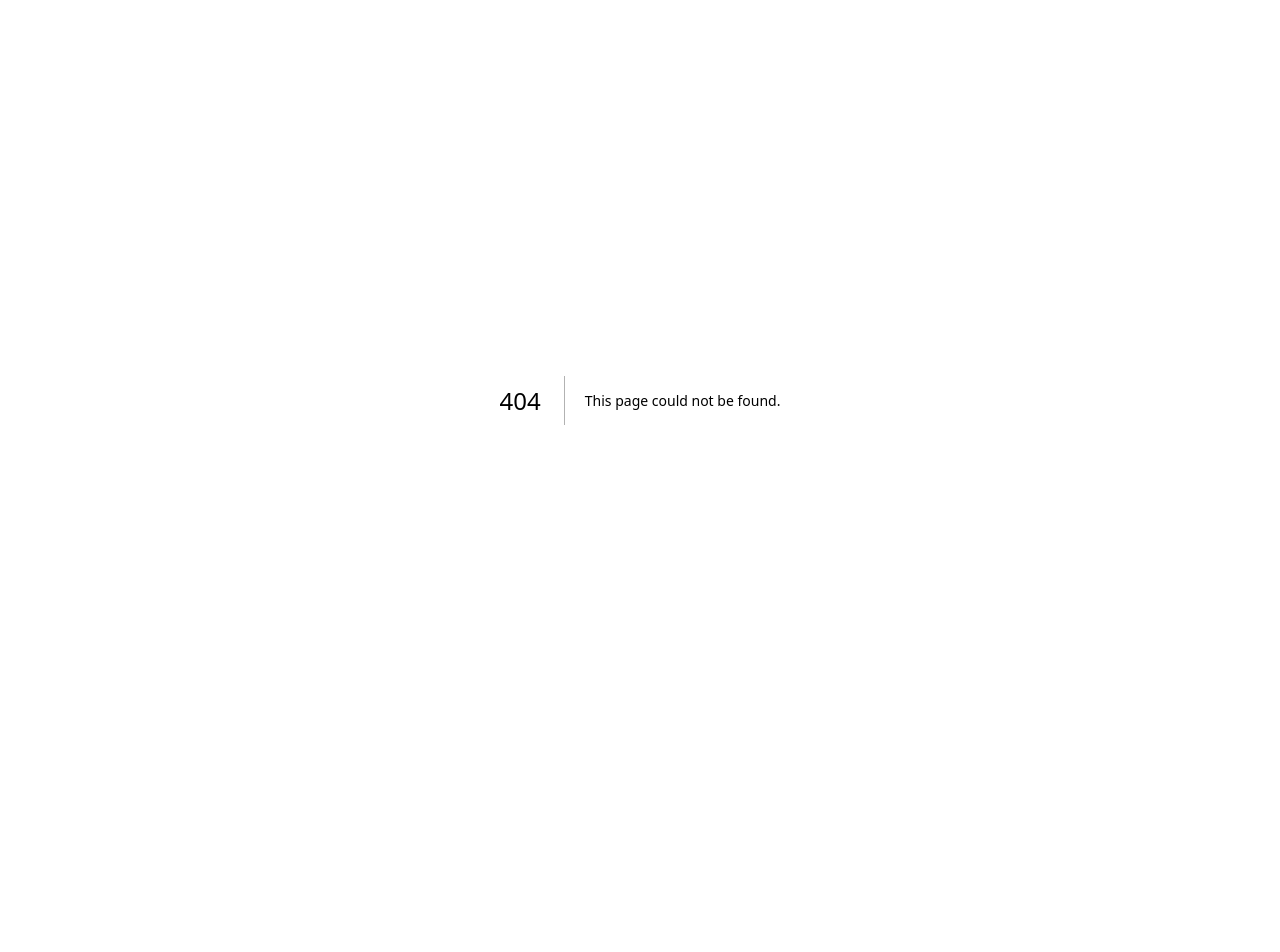
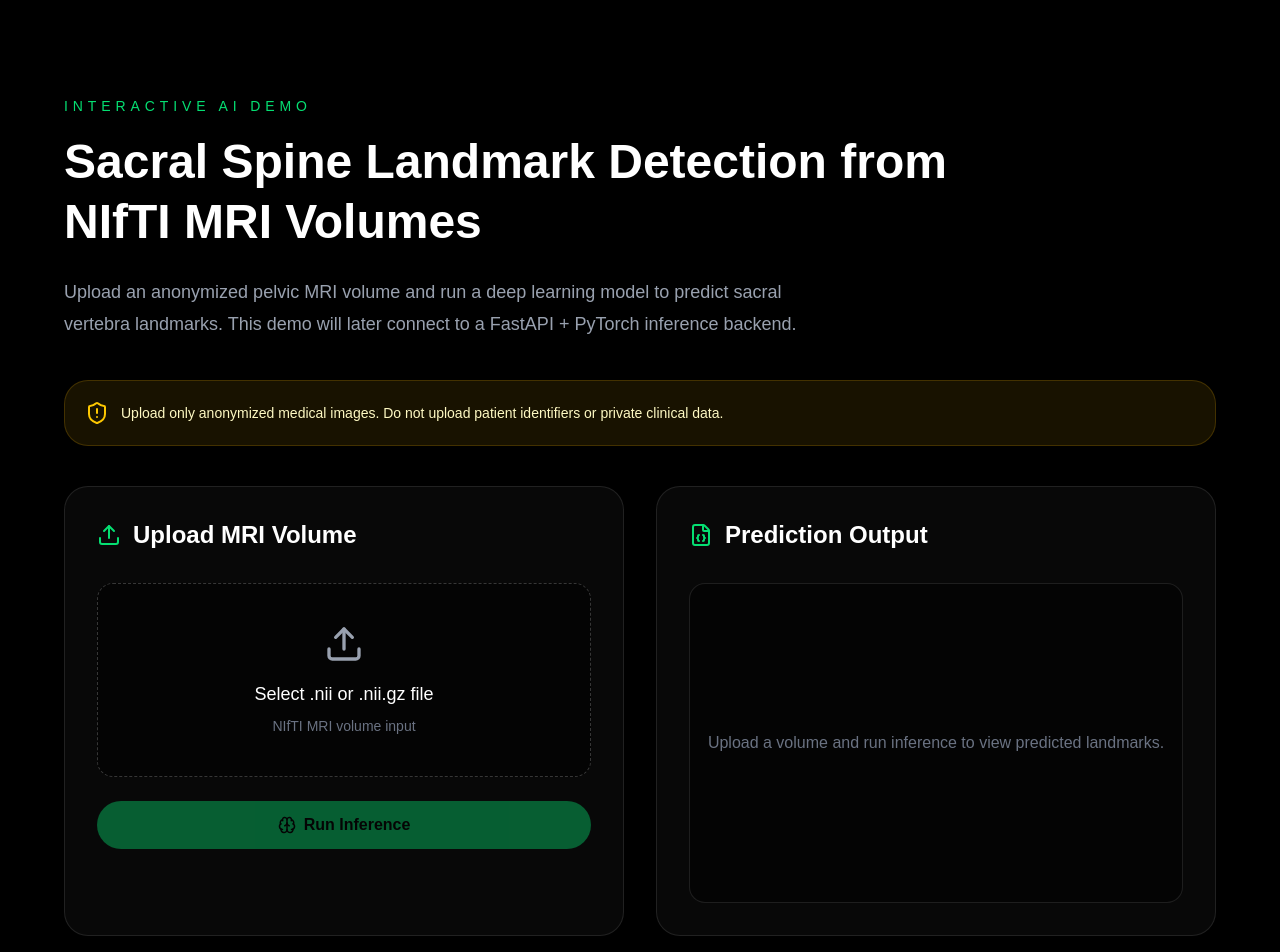
Before and after one commit to saad415/saad-ai-portfolio, a Next.js app: page /projects/spine-demo in a window 1280 px wide. Before the commit this address had no page. Shown: the top 952 px of the page. Before the commit the page ends 800 px from the top, so only its background shows below. Built offline with nearby package versions, Linux system fonts and the light colour scheme.

Commit message:
feat: add interactive spine model demo page

```diff
--- a/app/page.tsx
+++ b/app/page.tsx
@@ -2,11 +2,13 @@ import Hero from "@/components/Hero";
 import Navbar from "@/components/Navbar";
 import ProjectCard from "@/components/ProjectCard";
 import { projects } from "@/data/projects";
+import Stats from "@/components/Stats";
 
 export default function Home() {
   return (
     <main className="min-h-screen bg-black text-white">
       <Navbar />
+      <Stats />
       <Hero />
 
       <section id="about" className="mx-auto max-w-7xl px-6 py-32">
--- /dev/null
+++ b/app/projects/spine-demo/page.tsx
@@ -0,0 +1,146 @@
+"use client";
+
+import { useState } from "react";
+import { Upload, Brain, FileJson, ShieldAlert } from "lucide-react";
+
+type Landmark = {
+  label: string;
+  x: number;
+  y: number;
+  z: number;
+};
+
+const mockLandmarks: Landmark[] = [
+  { label: "S1", x: 124, y: 88, z: 41 },
+  { label: "S2", x: 126, y: 94, z: 47 },
+  { label: "S3", x: 128, y: 101, z: 53 },
+  { label: "S4", x: 129, y: 108, z: 59 },
+  { label: "S5", x: 131, y: 114, z: 64 },
+];
+
+export default function SpineDemoPage() {
+  const [fileName, setFileName] = useState<string>("");
+  const [isRunning, setIsRunning] = useState(false);
+  const [landmarks, setLandmarks] = useState<Landmark[]>([]);
+
+  const runMockInference = () => {
+    setIsRunning(true);
+
+    setTimeout(() => {
+      setLandmarks(mockLandmarks);
+      setIsRunning(false);
+    }, 1200);
+  };
+
+  return (
+    <main className="min-h-screen bg-black px-6 py-24 text-white">
+      <section className="mx-auto max-w-6xl">
+        <p className="text-sm uppercase tracking-[0.35em] text-green-400">
+          Interactive AI Demo
+        </p>
+
+        <h1 className="mt-4 max-w-4xl text-5xl font-bold leading-tight">
+          Sacral Spine Landmark Detection from NIfTI MRI Volumes
+        </h1>
+
+        <p className="mt-6 max-w-3xl text-lg leading-8 text-gray-400">
+          Upload an anonymized pelvic MRI volume and run a deep learning model to
+          predict sacral vertebra landmarks. This demo will later connect to a
+          FastAPI + PyTorch inference backend.
+        </p>
+
+        <div className="mt-10 rounded-3xl border border-yellow-500/20 bg-yellow-500/10 p-5">
+          <div className="flex gap-3">
+            <ShieldAlert className="text-yellow-400" />
+            <p className="text-sm leading-6 text-yellow-100">
+              Upload only anonymized medical images. Do not upload patient
+              identifiers or private clinical data.
+            </p>
+          </div>
+        </div>
+
+        <div className="mt-10 grid gap-8 lg:grid-cols-2">
+          <div className="rounded-3xl border border-white/10 bg-white/[0.03] p-8">
+            <div className="flex items-center gap-3">
+              <Upload className="text-green-400" />
+              <h2 className="text-2xl font-semibold">Upload MRI Volume</h2>
+            </div>
+
+            <label className="mt-8 flex cursor-pointer flex-col items-center justify-center rounded-2xl border border-dashed border-white/20 bg-black/40 p-10 text-center transition hover:border-green-400">
+              <Upload className="mb-4 text-gray-400" size={40} />
+              <span className="text-lg font-medium">
+                Select .nii or .nii.gz file
+              </span>
+              <span className="mt-2 text-sm text-gray-500">
+                NIfTI MRI volume input
+              </span>
+
+              <input
+                type="file"
+                accept=".nii,.gz,.nii.gz"
+                className="hidden"
+                onChange={(event) => {
+                  const file = event.target.files?.[0];
+                  if (file) setFileName(file.name);
+                }}
+              />
+            </label>
+
+            {fileName && (
+              <p className="mt-4 rounded-xl bg-white/5 p-3 text-sm text-gray-300">
+                Selected file: <span className="text-green-400">{fileName}</span>
+              </p>
+            )}
+
+            <button
+              onClick={runMockInference}
+              disabled={!fileName || isRunning}
+              className="mt-6 inline-flex w-full items-center justify-center gap-2 rounded-full bg-green-400 px-6 py-3 font-semibold text-black transition hover:bg-green-300 disabled:cursor-not-allowed disabled:opacity-40"
+            >
+              <Brain size={18} />
+              {isRunning ? "Running model..." : "Run Inference"}
+            </button>
+          </div>
+
+          <div className="rounded-3xl border border-white/10 bg-white/[0.03] p-8">
+            <div className="flex items-center gap-3">
+              <FileJson className="text-green-400" />
+              <h2 className="text-2xl font-semibold">Prediction Output</h2>
+            </div>
+
+            {landmarks.length === 0 ? (
+              <div className="mt-8 flex h-80 items-center justify-center rounded-2xl border border-white/10 bg-black/40 text-center text-gray-500">
+                Upload a volume and run inference to view predicted landmarks.
+              </div>
+            ) : (
+              <div className="mt-8 overflow-hidden rounded-2xl border border-white/10">
+                <table className="w-full text-left text-sm">
+                  <thead className="bg-white/5 text-gray-300">
+                    <tr>
+                      <th className="p-4">Landmark</th>
+                      <th className="p-4">X</th>
+                      <th className="p-4">Y</th>
+                      <th className="p-4">Z</th>
+                    </tr>
+                  </thead>
+                  <tbody>
+                    {landmarks.map((point) => (
+                      <tr key={point.label} className="border-t border-white/10">
+                        <td className="p-4 font-semibold text-green-400">
+                          {point.label}
+                        </td>
+                        <td className="p-4 text-gray-300">{point.x}</td>
+                        <td className="p-4 text-gray-300">{point.y}</td>
+                        <td className="p-4 text-gray-300">{point.z}</td>
+                      </tr>
+                    ))}
+                  </tbody>
+                </table>
+              </div>
+            )}
+          </div>
+        </div>
+      </section>
+    </main>
+  );
+}
--- /dev/null
+++ b/components/Stats.tsx
@@ -0,0 +1,49 @@
+"use client";
+
+import { motion } from "framer-motion";
+
+const stats = [
+  {
+    number: "10+",
+    label: "Deep Learning Projects",
+  },
+  {
+    number: "3D",
+    label: "Medical Imaging Pipelines",
+  },
+  {
+    number: "Full Stack",
+    label: "AI Systems Development",
+  },
+  {
+    number: "CI/CD",
+    label: "Cloud & Deployment Skills",
+  },
+];
+
+export default function Stats() {
+  return (
+    <section className="mx-auto max-w-7xl px-6 py-32">
+      <div className="grid gap-6 md:grid-cols-2 lg:grid-cols-4">
+        {stats.map((stat, index) => (
+          <motion.div
+            key={stat.label}
+            initial={{ opacity: 0, y: 30 }}
+            whileInView={{ opacity: 1, y: 0 }}
+            transition={{ duration: 0.5, delay: index * 0.1 }}
+            viewport={{ once: true }}
+            className="rounded-3xl border border-white/10 bg-white/[0.03] p-8 backdrop-blur-xl"
+          >
+            <h3 className="text-4xl font-bold text-green-400">
+              {stat.number}
+            </h3>
+
+            <p className="mt-3 text-lg text-gray-400">
+              {stat.label}
+            </p>
+          </motion.div>
+        ))}
+      </div>
+    </section>
+  );
+}
--- a/data/projects.ts
+++ b/data/projects.ts
@@ -5,7 +5,7 @@ export const projects = [
     description:
       "3D U-Net model for automatic lumbosacral vertebra landmark localization in pelvic MRI using heatmap regression and S1-anchored labeling.",
     tech: ["PyTorch", "3D U-Net", "MRI", "Heatmaps", "Python"],
-    href: "#",
+    href: "/projects/spine-demo",
   },
   {
     title: "Uterine Landmark Detection",
```
